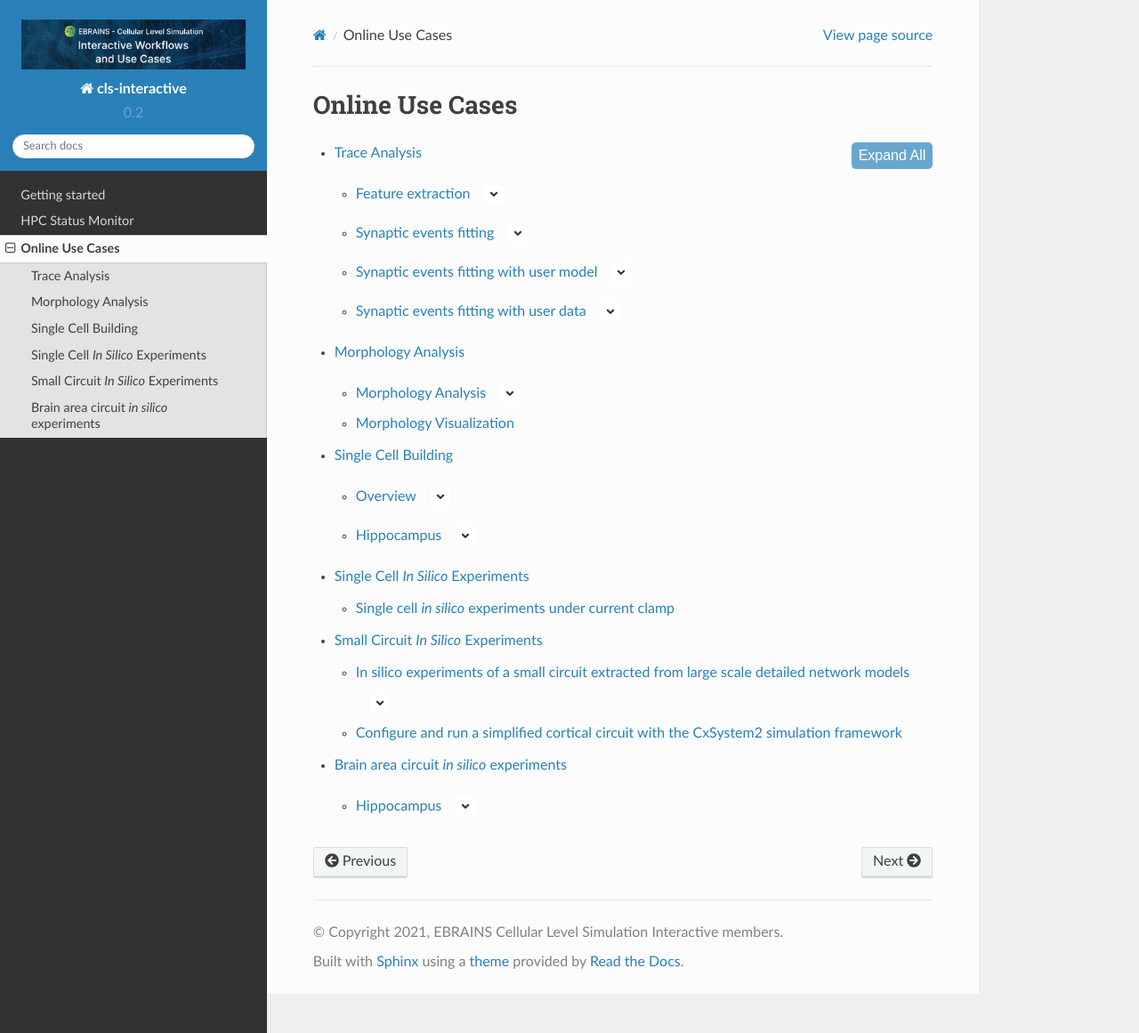
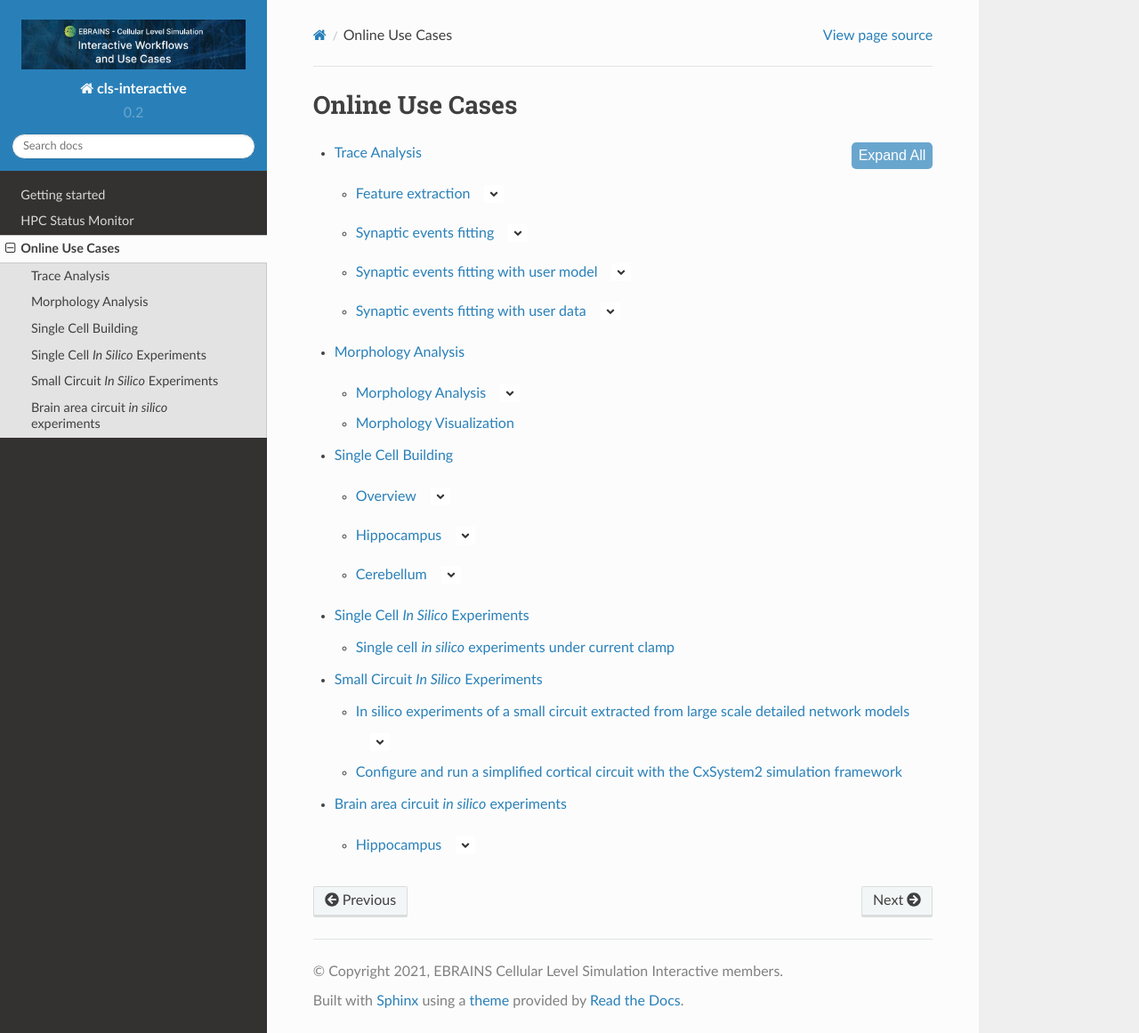
Before and after one commit to ebrains-cls-interactive/docs, a Sphinx documentation site: the page built from source/online_usecases/online_usecases.rst, in a window 1280 px wide and 1161 px high. Shown: the whole window at 89% size. Built offline with Sphinx 7.4.7 and the Read the Docs theme 2.0.0, drawn with Linux system fonts in a browser that asks for light colours.

Commit message:
add cerebellum, release number, fix expand button

```diff
--- a/source/_static/collapse.js
+++ b/source/_static/collapse.js
@@ -15,7 +15,10 @@ $(document).ready(function() {
     });
 
     $(".toctree-wrapper").each(function() {
-        $(this).before("<button id='toggle-all-button' class='toggle-buttons hidden-all' onclick='toggleAll(this)'>Expand All</button>");    });
+        if ($(this).find(".toctree-l3").length > 0) {
+            $(this).before("<button id='toggle-all-button' class='toggle-buttons hidden-all' onclick='toggleAll(this)'>Expand All</button>");
+        }
+    });
 });
 
 function expandList(button) {
--- a/source/conf.py
+++ b/source/conf.py
@@ -73,7 +73,7 @@ author = u'Brain Simulation Platform members'
 # The short X.Y version.
 version = u'0.2'
 # The full version, including alpha/beta/rc tags.
-release = u'0.1.1'
+release = u'0.2'
 
 # The language for content autogenerated by Sphinx. Refer to documentation
 # for a list of supported languages.
--- a/source/online_usecases/single_cell_modeling/single_cell_modeling.rst
+++ b/source/online_usecases/single_cell_modeling/single_cell_modeling.rst
@@ -9,7 +9,7 @@ Single Cell Building
 
     overview/overview
     hippocampus/hippocampus
+    cerebellum/cerebellum
 
 ..
-    cerebellum/cerebellum
     basal_ganglia/basal_ganglia
```
